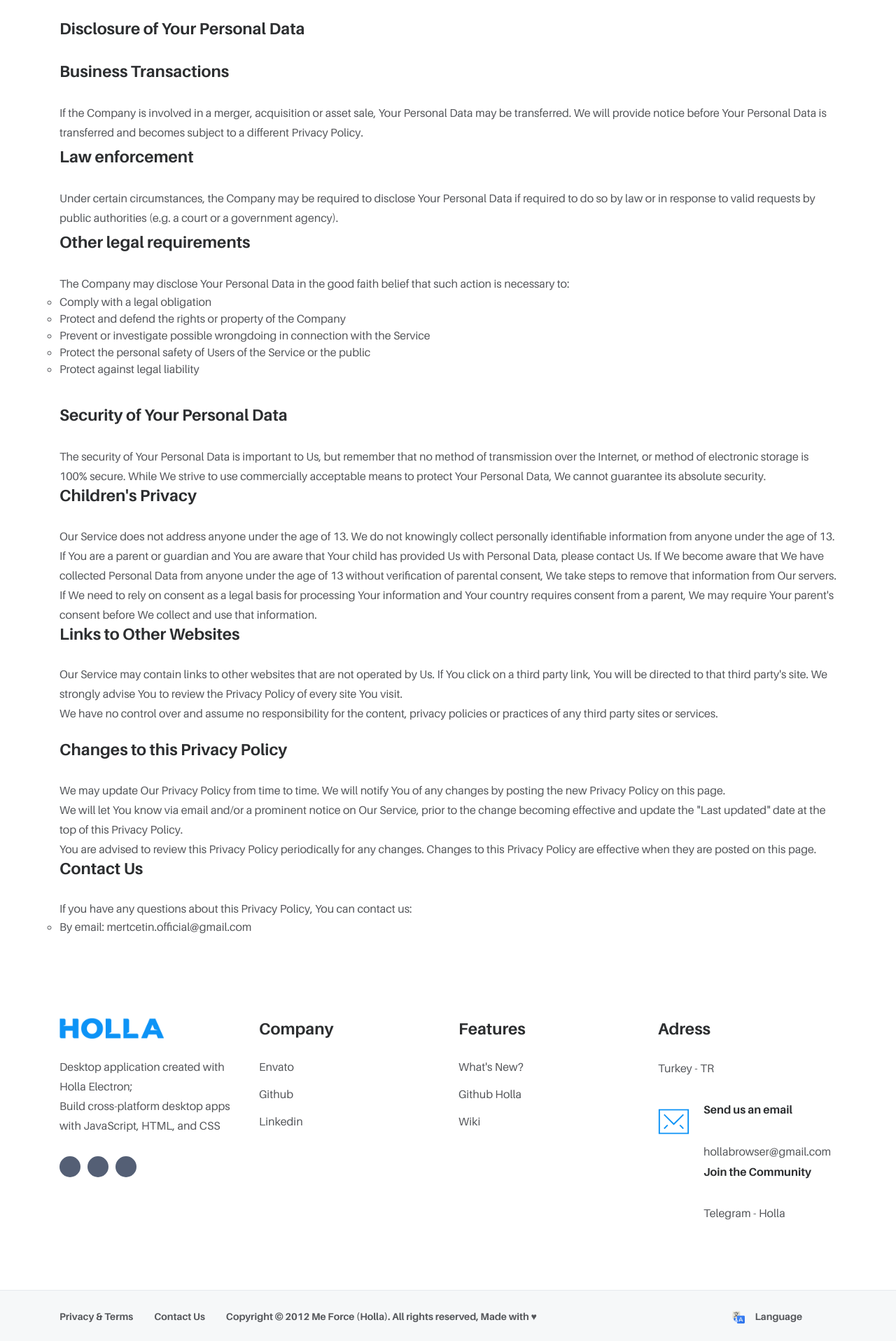
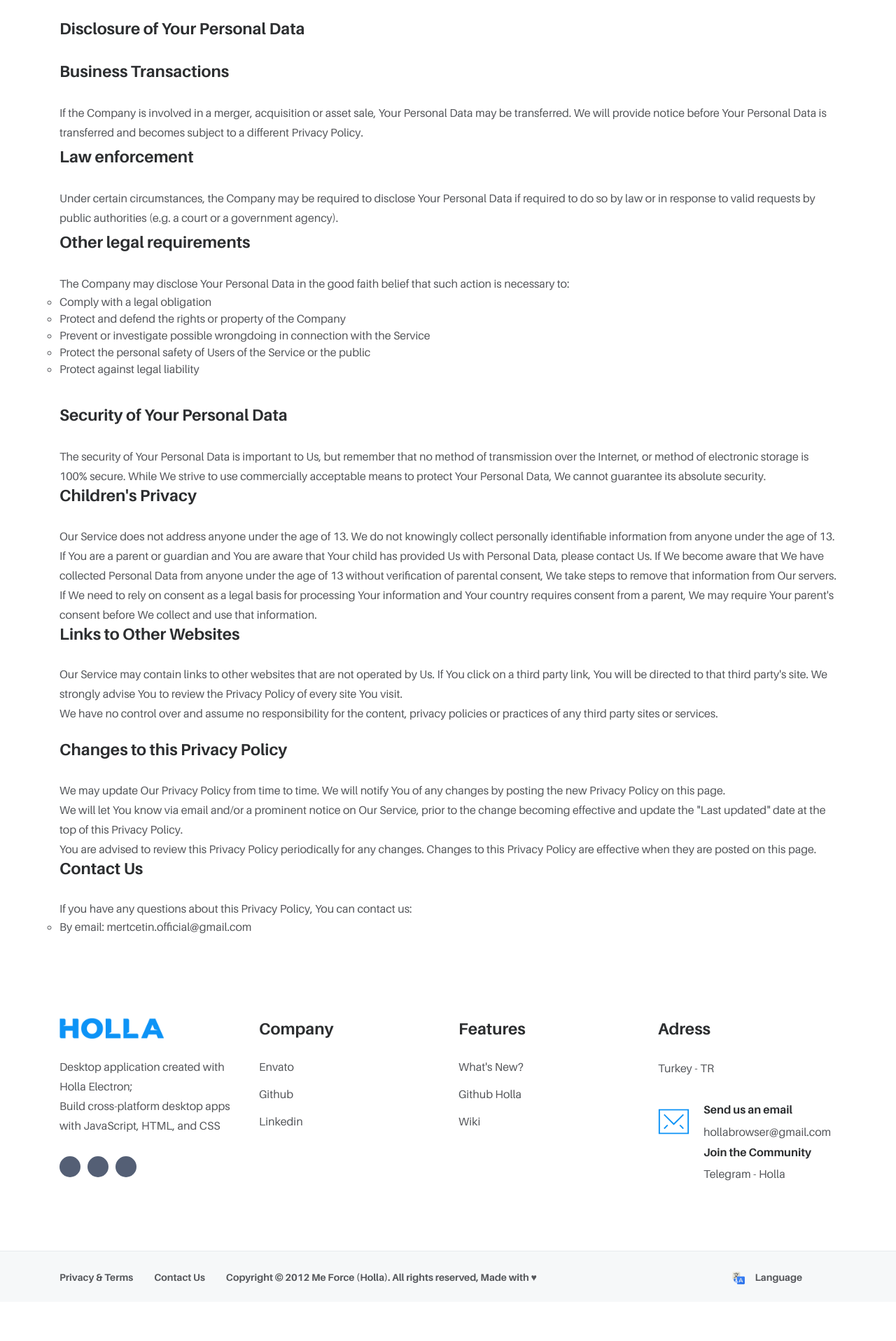
Before and after one commit to meforce/holla, a Jekyll site: the page built from docs/privacy-policy.html, in a window 1280 px wide. Shown: the part 4275-6191 px from the top of the page at 70% size. Built offline with Jekyll 4.4.1, drawn with Linux system fonts in a browser that asks for light colours; some web fonts are replaced; after the commit the page ends 6135 px from its top, so only the background shows below that.

Commit message:
Update footer.html

```diff
--- a/docs/_includes/footer.html
+++ b/docs/_includes/footer.html
@@ -48,12 +48,12 @@
 <span class="color-primary mr-20 mt-10 mb-10 mb-md-0"><i class="icon icon-email"></i></span>
 
 <div>
-<h6 style="font-size: 16px;"><i18n>Send us an email</i18n></h6>
+<h6 style="font-size: 16px;margin-bottom: 2px;"><i18n>Send us an email</i18n></h6>
 <a href="mailto:hollabrowser@gmail.com">
 <p>hollabrowser@gmail.com</p>
 </a>
 <br>
-<h6 style="font-size: 16px;"><i18n>Topluluğa Katıl</i18n></h6>
+<h6 style="font-size: 16px;margin-bottom: 2px;"><i18n>Topluluğa Katıl</i18n></h6>
 <a target="_blank" href="https://t.me/hollabrowser">
 <p>Telegram - Holla</p>
 </a>
```
